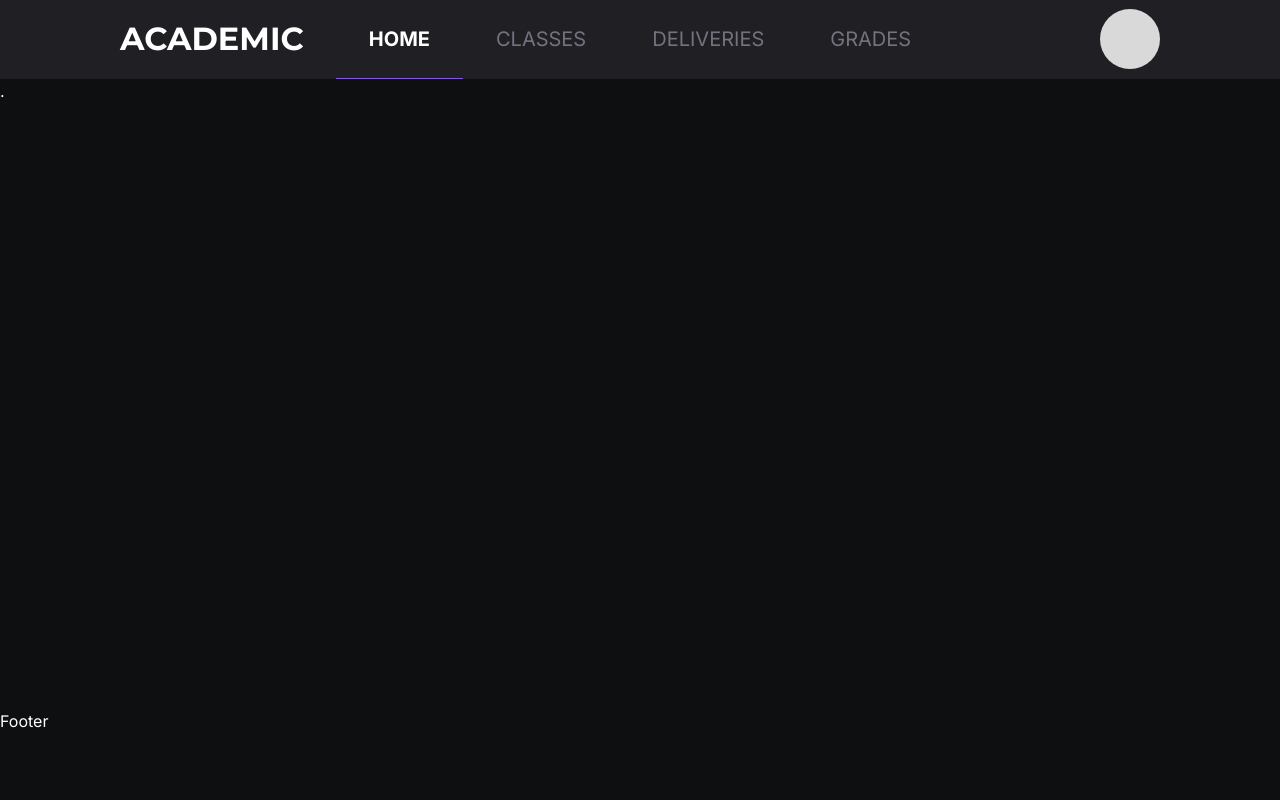
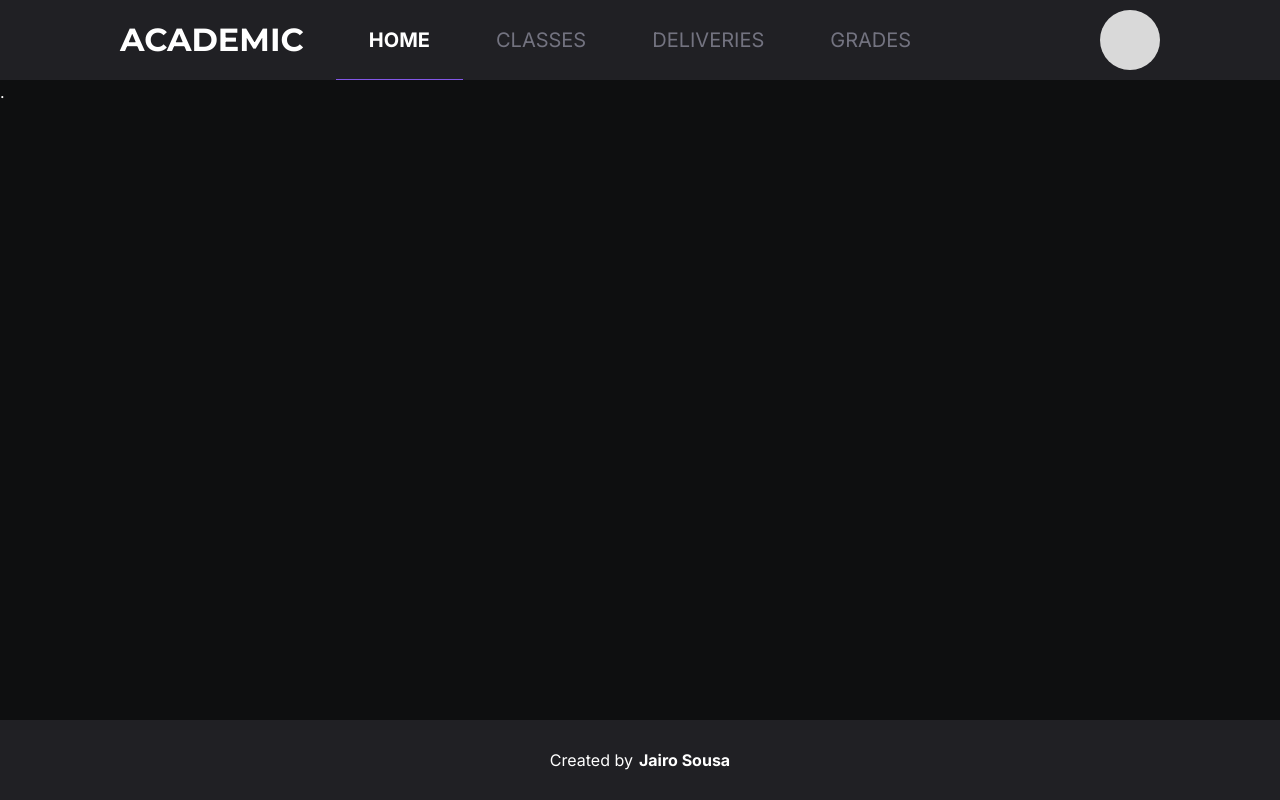
Before and after one commit to jairo-sousa/academic-tool, a React (Vite) app: page / in a window 1280 px wide. Built offline with nearby package versions, Linux system fonts and the light colour scheme.

Commit message:
style: set Footer

```diff
--- a/src/App.tsx
+++ b/src/App.tsx
@@ -6,7 +6,7 @@ export function App() {
 		<>
 			<Header />
 			<p style={{ height: "100%" }}>.</p>
-			<p style={{ height: "11.6rem" }}>Footer</p>
+			<Footer />
 		</>
 	);
 }
--- /dev/null
+++ b/src/components/Footer.tsx
@@ -0,0 +1,24 @@
+import { Flex, Link, Text } from "@chakra-ui/react";
+
+export function Footer() {
+	return (
+		<Flex
+			as="footer"
+			h="10rem"
+			bg="#202024"
+			align="center"
+			justify="center"
+			gap="0.6rem"
+		>
+			<Text>Created by </Text>
+			<Link
+				href="https://github.com/jairo-sousa"
+				target="_blank"
+				rel="noreferrer noopener"
+				fontWeight={700}
+			>
+				Jairo Sousa
+			</Link>
+		</Flex>
+	);
+}
```
